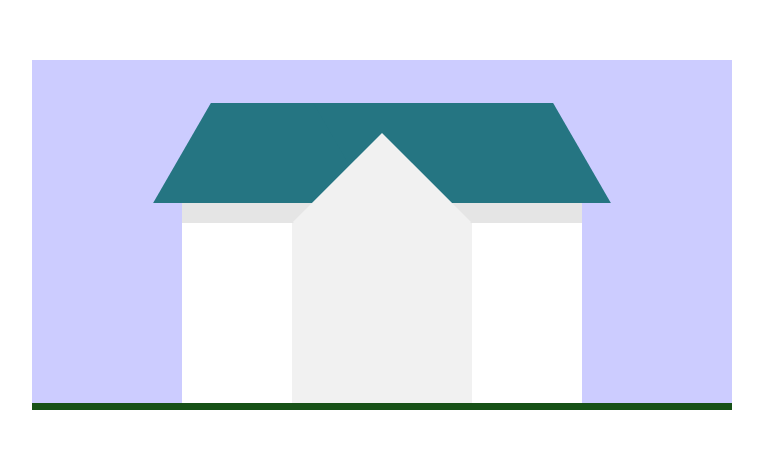
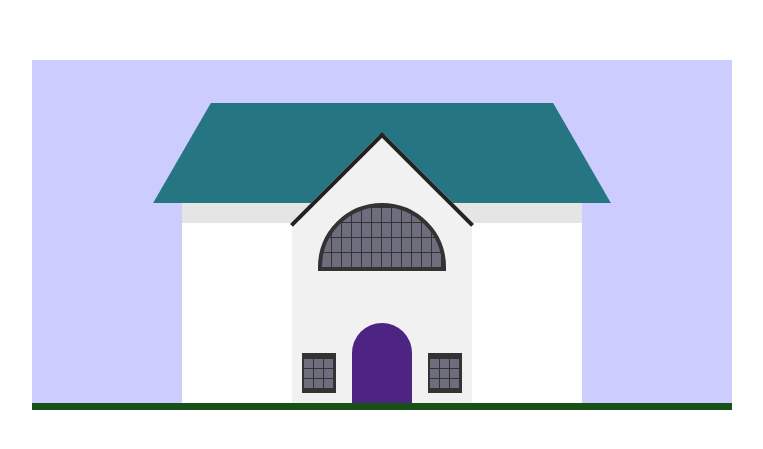
Before and after one commit to Nuruzzamanshah/Drawing, a plain HTML site: page index.html in a window 1280 px wide. Shown: the part 165-614 px from the top of the page, without its empty margins (258-1021 px from the left). Drawn offline with Linux system fonts and the light colour scheme.

Commit message:
door css added

```diff
--- a/css/style.css
+++ b/css/style.css
@@ -82,5 +82,61 @@ body{
     top: -64px;
     background: #f1f1f1;
     transform: translateX(-50%) rotate(45deg);
+    border-top: 4px solid #222;
+    border-left: 4px solid #222;
 
 }
+.front::after{
+    content: '';
+    position: absolute;
+    width: 120px;
+    height: 60px;
+    left: 50%;
+    top: -20px;
+    transform: translateX(-50%);
+    background: #333;
+    background-image: linear-gradient(to right , transparent 10%, transparent 90%, #333 90%), linear-gradient(to bottom,transparent 10%, #6d6d7d 10%, #6d6d7d 90%);
+    background-size: 10px 15px;
+    border-top-left-radius: 100px;
+    border-top-right-radius: 100px;
+    border: 4px solid #333;
+}
+.door{
+    position: absolute;
+    width: 60px;
+    height: 80px;
+    background: #4d2481;
+    bottom: 0;
+    left: 50%;
+    transform: translateX(-50%);
+    border-top-left-radius: 60px;
+    border-top-right-radius: 60px;
+}
+.door::before{
+    content: '';
+    position: absolute;
+    width: 30px;
+    height: 30px;
+    left: -50px;
+    top: 30px;
+    background: #333;
+    background-image: linear-gradient(to right , transparent 10%, transparent 90%, #333 90%), linear-gradient(to bottom,transparent 10%, #6d6d7d 10%, #6d6d7d 90%);
+    background-size: 10px 10px;
+    border: 2px solid #333;
+    border-top: 5px solid #333;
+    border-bottom: 5px solid #333;
+}
+.door::after{
+    content: '';
+    position: absolute;
+    width: 30px;
+    height: 30px;
+    right: -50px;
+    top: 30px;
+    background: #333;
+    background-image: linear-gradient(to right , transparent 10%, transparent 90%, #333 90%), linear-gradient(to bottom,transparent 10%, #6d6d7d 10%, #6d6d7d 90%);
+    background-size: 10px 10px;
+    border: 2px solid #333;
+    border-top: 5px solid #333;
+    border-bottom: 5px solid #333;
+}
--- a/index.html
+++ b/index.html
@@ -11,7 +11,9 @@
     <div class="house">
         <div class="main">
             <div class="roof"></div>
-            <div class="front"></div>
+            <div class="front">
+                <div class="door"></div>
+            </div>
 
         </div>
 
```
